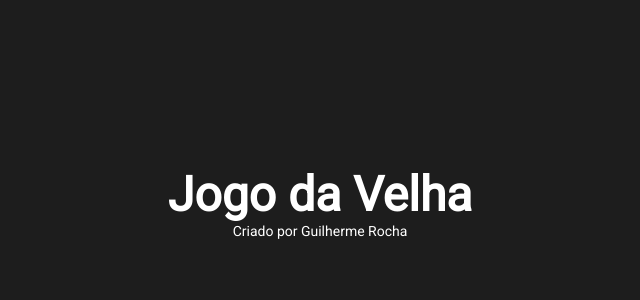
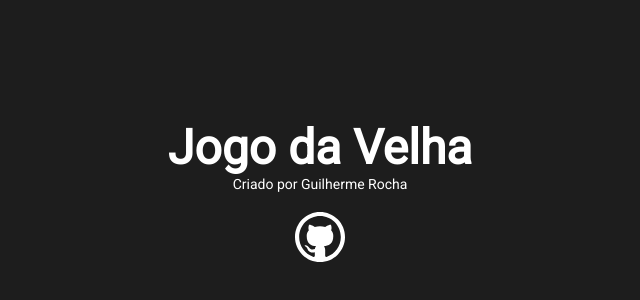
Before and after one commit to SStyum/react-jogo-da-velha, a Next.js app: page / in a window 1280 px wide. Shown: the part 198-498 px from the top of the page, without its empty margins (320-960 px from the left). Built offline with nearby package versions, Linux system fonts and the light colour scheme.

Commit message:
Criado componente de icone

```diff
--- a/src/components/header/Header.jsx
+++ b/src/components/header/Header.jsx
@@ -1,12 +1,17 @@
+import styles from './Header.module.css'
+
 import Title from '../title/Title'
 import Subtitle from '../subtitle/Subtitle'
-import styles from './Header.module.css'
+import Icon from '../icon/Icon'
 
 function Header () {
   return (
     <div className={styles.header}>
       <Title>Jogo da Velha</Title>
       <Subtitle>Criado por Guilherme Rocha</Subtitle>
+      <div className={styles.iconContent}>
+        <Icon iconName="github" size="50px" link="https://github.com/SStyum" />
+      </div>
     </div>
   )
 }
--- a/src/components/header/Header.module.css
+++ b/src/components/header/Header.module.css
@@ -2,3 +2,7 @@
   text-align: center;
   padding: 40px 0;
 }
+
+.iconContent {
+  margin: 20px 0;
+}
--- /dev/null
+++ b/src/components/icon/Icon.jsx
@@ -0,0 +1,13 @@
+function Icon ({iconName, size, link}) {
+  return(
+    <a href={link} target="_blank">
+      <img src={`/icons/${iconName}.svg`} width={size}/>
+    </a>
+  )
+}
+
+Icon.defaultProps = {
+  size: '30px'
+}
+
+export default Icon
```
Also changed, not shown: public/icons/github.svg (added).
